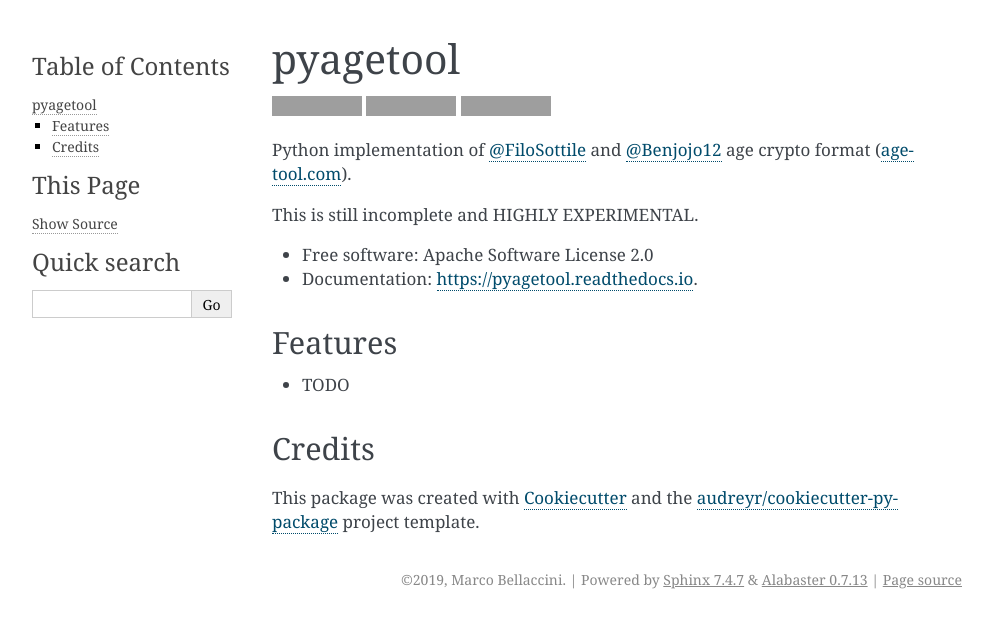
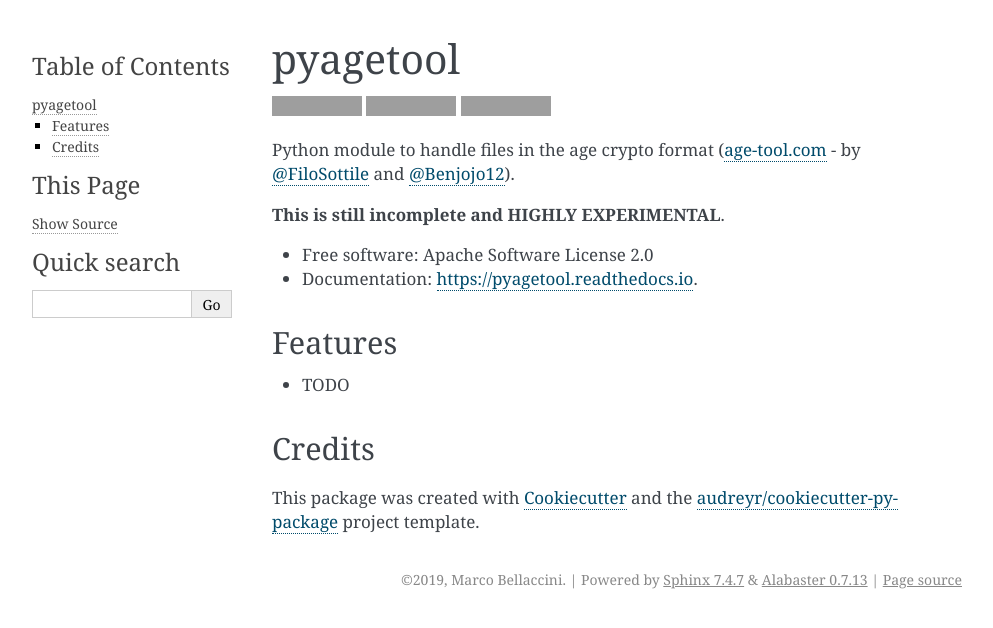
Before and after one commit to marcobellaccini/pyagetool, a Sphinx documentation site: the page built from docs/readme.rst, in a window 1280 px wide, cut to the strip 0-628 px from the top of the page. Shown: the whole strip, without its empty margins (148-1141 px from the left). Built offline with Sphinx 7.4.7, drawn with Linux system fonts in a browser that asks for light colours; grey boxes are pictures that could not be loaded.

Commit message:
Edited README

```diff
--- a/README.rst
+++ b/README.rst
@@ -16,9 +16,10 @@
 
 
 
-Python implementation of `@FiloSottile`_ and `@Benjojo12`_ age crypto format (`age-tool.com`_).
+Python module to handle files in the age crypto format (`age-tool.com`_ -
+by `@FiloSottile`_ and `@Benjojo12`_).
 
-This is still incomplete and HIGHLY EXPERIMENTAL.
+**This is still incomplete and HIGHLY EXPERIMENTAL**.
 
 
 * Free software: Apache Software License 2.0
```
Also changed, not shown: docs/pyagetool.rst (+8 -0 lines).
